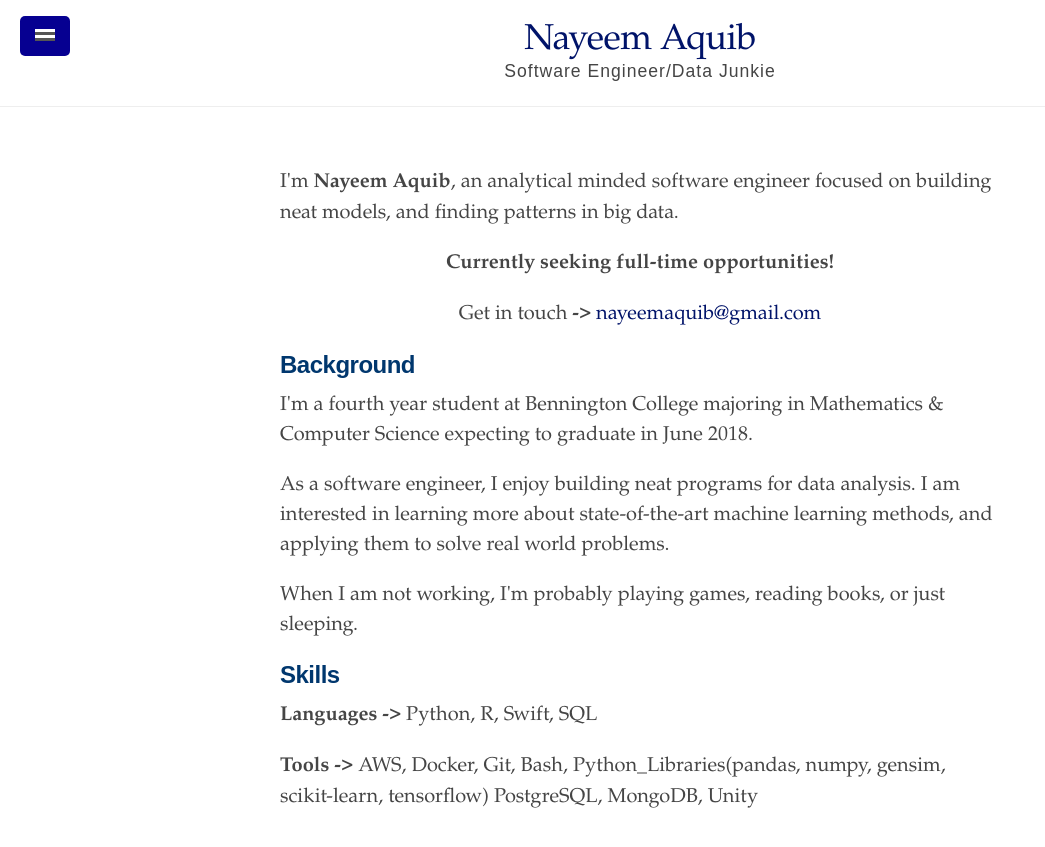
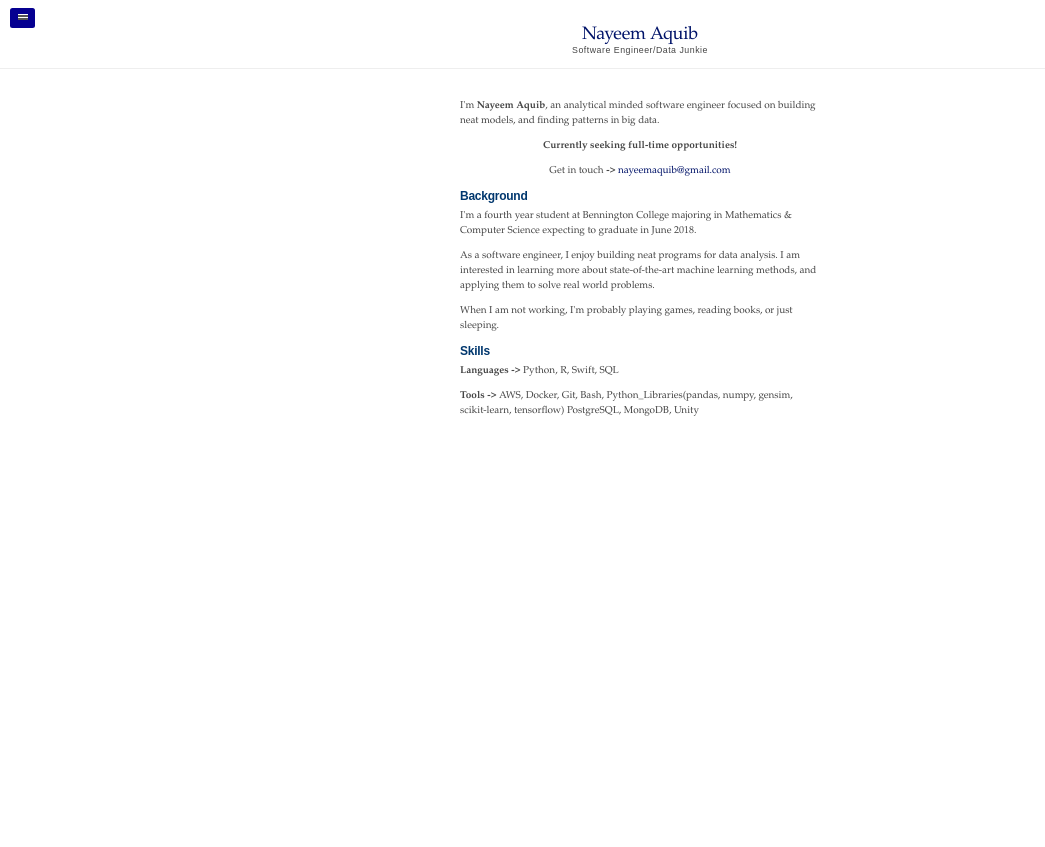
Before and after one commit to nayeemaquib/nayeemaquib.github.io, a Jekyll site: the page built from index.html, in a window 1280 px wide. Shown: the top 847 px of the page, without its empty margins (0-1045 px from the left). Built offline with Jekyll 4.4.1, drawn with Linux system fonts in a browser that asks for light colours.

Commit message:
testing with css 0

```diff
--- a/assets/css/style.scss
+++ b/assets/css/style.scss
@@ -13,7 +13,7 @@ sitemap: false
 
 $main-font: "Palatino Linotype", "Book Antiqua", Palatino, serif;
 $heading-font: sans-serif;
-$regular-font-size: 20px;
+$regular-font-size: 10px;
 
 /*
 * COLOR.
```
